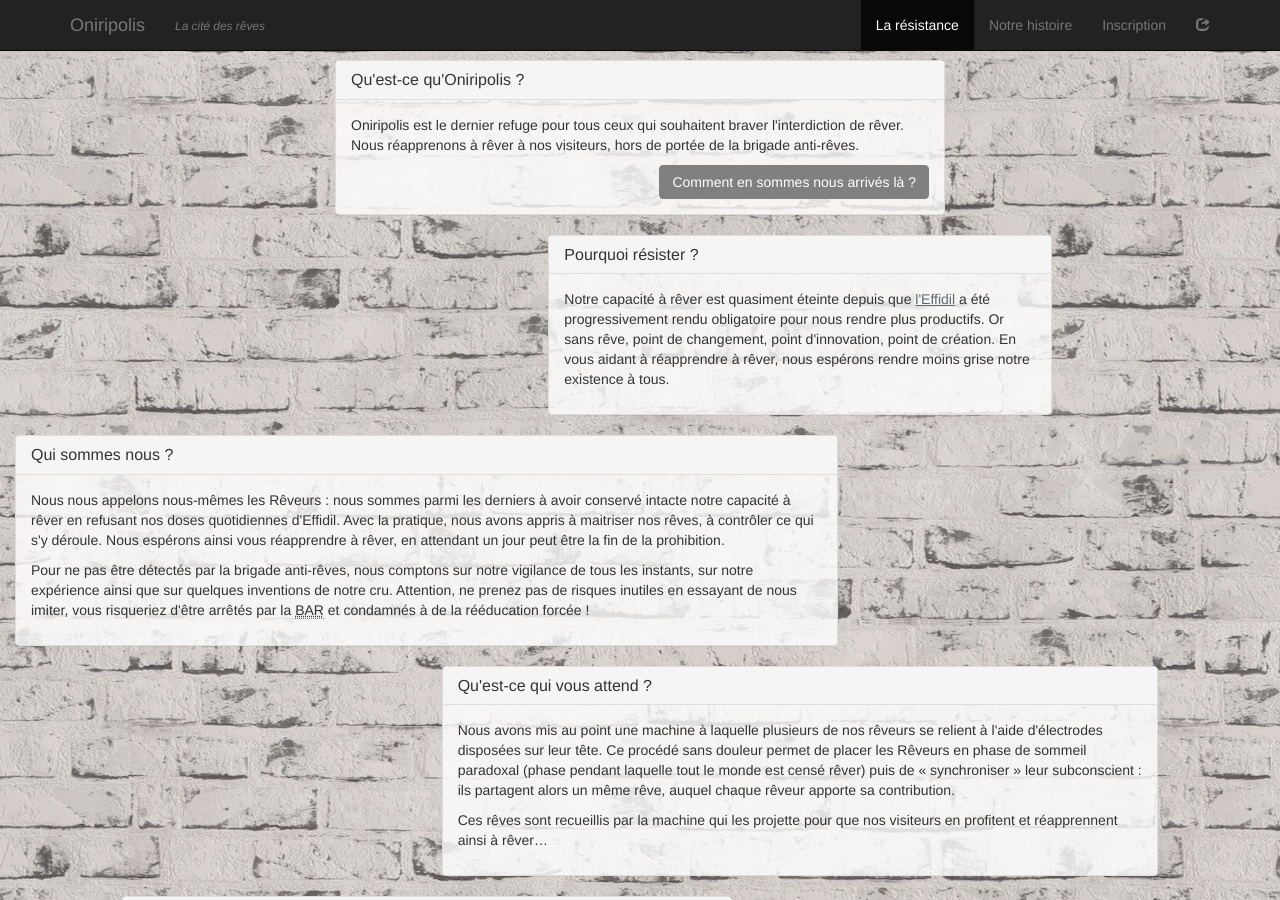
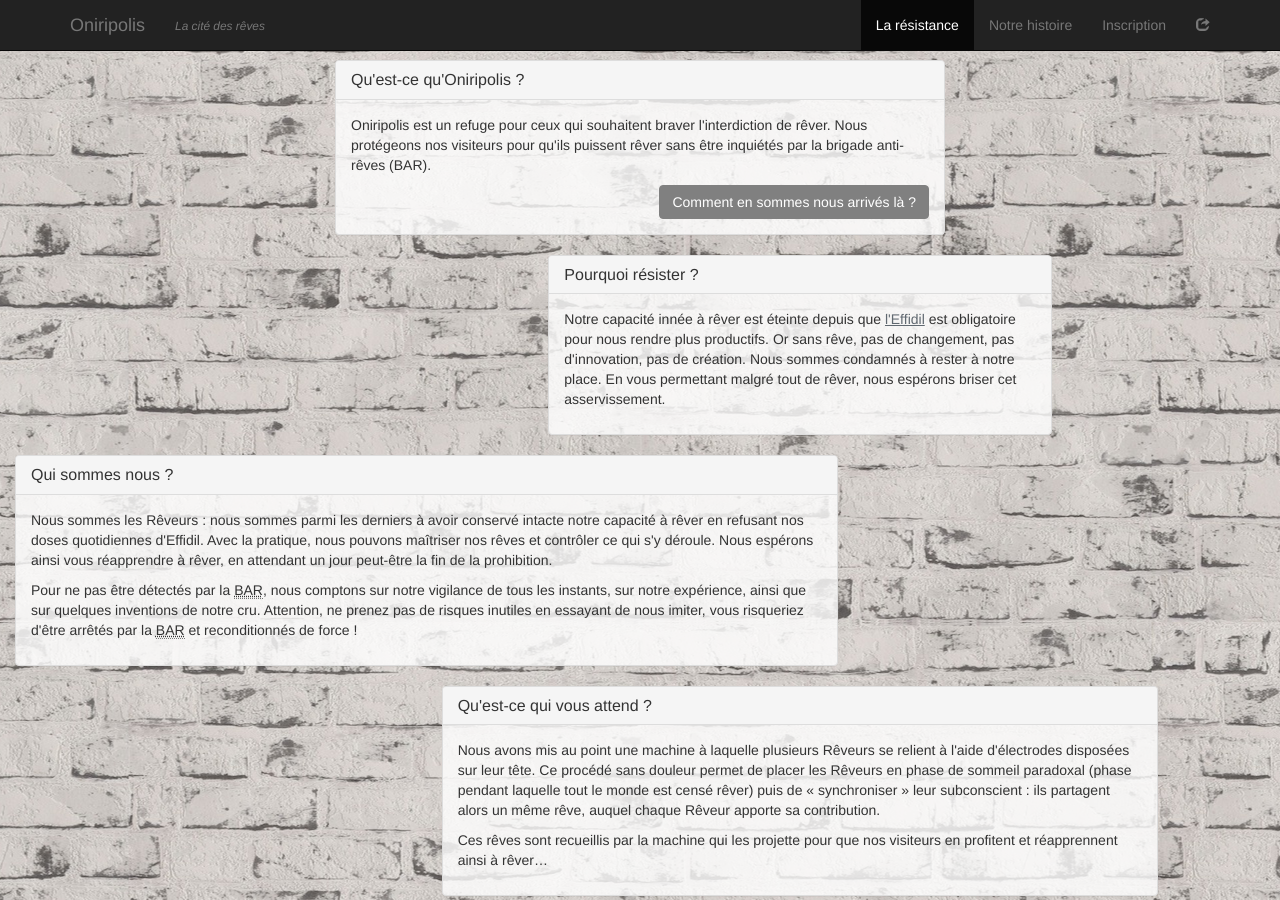
Before and after one commit to AdamSelene/oniripolis-staging, a Jekyll site: the page built from resistance.html, in a window 1280 px wide and 900 px high. Built offline with Jekyll 4.4.1, drawn with Linux system fonts in a browser that asks for light colours; comment, search, counter and statistics services are not loaded; some of the changed text lies outside the part shown.

Commit message:
Wording should now be clearer

```diff
--- a/resistance.html
+++ b/resistance.html
@@ -15,7 +15,7 @@ todo: "Manuel de la résistance, diaporama pour illustrer monde sans rêve, affi
 				</div>
 				<div class="panel-body">
 					<form action="history.html">
-						<p>Oniripolis est le dernier refuge pour tous ceux qui souhaitent braver l'interdiction de rêver. Nous réapprenons à rêver à nos visiteurs, hors de portée de la brigade anti-rêves.</p>
+						<p>Oniripolis est un refuge pour ceux qui souhaitent braver l'interdiction de rêver. Nous protégeons nos visiteurs pour qu'ils puissent rêver sans être inquiétés par la brigade anti-rêves (BAR).</p>
 						<button type="submit" class="btn btn-oniripolis pull-right">Comment en sommes nous arrivés là ?</button>
 					</form>
 				</div>
@@ -32,7 +32,7 @@ todo: "Manuel de la résistance, diaporama pour illustrer monde sans rêve, affi
 					<h3 class="panel-title">Pourquoi résister ?</h3>
 				</div>
 				<div class="panel-body">
-					<p>Notre capacité à rêver est quasiment éteinte depuis que <a href="history.html#drug" title="Effidil">l'Effidil</a> a été progressivement rendu obligatoire pour nous rendre plus productifs. Or sans rêve, point de changement, point d'innovation, point de création. En vous aidant à réapprendre à rêver, nous espérons rendre moins grise notre existence à tous.</p>
+					<p>Notre capacité innée à rêver est éteinte depuis que <a href="history.html#drug" title="Effidil">l'Effidil</a> est obligatoire pour nous rendre plus productifs. Or sans rêve, pas de changement, pas d'innovation, pas de création. Nous sommes condamnés à rester à notre place. En vous permettant malgré tout de rêver, nous espérons briser cet asservissement.</p>
 				</div>
 			</div>
 		</div>
@@ -47,8 +47,8 @@ todo: "Manuel de la résistance, diaporama pour illustrer monde sans rêve, affi
 					<h3 class="panel-title">Qui sommes nous ?</h3>
 				</div>
 				<div class="panel-body">
-					<p>Nous nous appelons nous-mêmes les Rêveurs : nous sommes parmi les derniers à avoir conservé intacte notre capacité à rêver en refusant nos doses quotidiennes d'Effidil. Avec la pratique, nous avons appris à maitriser nos rêves, à contrôler ce qui s'y déroule. Nous espérons ainsi vous réapprendre à rêver, en attendant un jour peut être la fin de la prohibition.</p>
-					<p>Pour ne pas être détectés par la brigade anti-rêves, nous comptons sur notre vigilance de tous les instants, sur notre expérience ainsi que sur quelques inventions de notre cru. Attention, ne prenez pas de risques inutiles en essayant de nous imiter, vous risqueriez d'être arrêtés par la <abbr title="Brigade anti-rêves">BAR</abbr> et condamnés à de la rééducation forcée !</p>
+					<p>Nous sommes les Rêveurs : nous sommes parmi les derniers à avoir conservé intacte notre capacité à rêver en refusant nos doses quotidiennes d'Effidil. Avec la pratique, nous pouvons maîtriser nos rêves et contrôler ce qui s'y déroule. Nous espérons ainsi vous réapprendre à rêver, en attendant un jour peut-être la fin de la prohibition.</p>
+					<p>Pour ne pas être détectés par la <abbr title="Brigade anti-rêves">BAR</abbr>, nous comptons sur notre vigilance de tous les instants, sur notre expérience, ainsi que sur quelques inventions de notre cru. Attention, ne prenez pas de risques inutiles en essayant de nous imiter, vous risqueriez d'être arrêtés par la <abbr title="Brigade anti-rêves">BAR</abbr> et reconditionnés de force !</p>
 				</div>
 			</div>
 		</div>
@@ -64,7 +64,7 @@ todo: "Manuel de la résistance, diaporama pour illustrer monde sans rêve, affi
 					<h3 class="panel-title">Qu'est-ce qui vous attend ?</h3>
 				</div>
 				<div class="panel-body">
-					<p>Nous avons mis au point une machine à laquelle plusieurs de nos rêveurs se relient à l'aide d'électrodes disposées sur leur tête. Ce procédé sans douleur permet de placer les Rêveurs en phase de sommeil paradoxal (phase pendant laquelle tout le monde est censé rêver) puis de &laquo; synchroniser &raquo; leur subconscient : ils partagent alors un même rêve, auquel chaque rêveur apporte sa contribution.</p>
+					<p>Nous avons mis au point une machine à laquelle plusieurs Rêveurs se relient à l'aide d'électrodes disposées sur leur tête. Ce procédé sans douleur permet de placer les Rêveurs en phase de sommeil paradoxal (phase pendant laquelle tout le monde est censé rêver) puis de &laquo; synchroniser &raquo; leur subconscient : ils partagent alors un même rêve, auquel chaque Rêveur apporte sa contribution.</p>
 					<p>Ces rêves sont recueillis par la machine qui les projette pour que nos visiteurs en profitent et réapprennent ainsi à rêver…</p>
 				</div>
 			</div>
@@ -81,7 +81,7 @@ todo: "Manuel de la résistance, diaporama pour illustrer monde sans rêve, affi
 					<h3 class="panel-title">Comment nous rendre visite ?</h3>
 				</div>
 				<div class="panel-body">
-					<p>Nous recevons régulièrement des visiteurs dans des lieux tenus secrets, à Paris et ailleurs. Lors de ces rendez-vous, nos rêveurs partent du moindre mot, de la moindre idée, de la moindre petite braise d'onirisme que l'Effidil n'a pas encore réussi à éteindre en vous, et s'en servent pour reconstruire  un rêve complet, sous vos yeux et en musique. N'ayez crainte : votre participation se limite à proposer une &laquo; graine de rêve &raquo; et votre anonymat est garanti. Chaque rêve dure environ 5 minutes pour une expérience d'une à deux heures au total.</p>
+					<p>Nous recevons régulièrement des visiteurs dans des lieux tenus secrets, à Paris ou ailleurs. Lors de ces rendez-vous, les Rêveurs partent du moindre mot, de la moindre idée, de la moindre petite braise d'onirisme que l'Effidil n'a pas encore réussi à éteindre en vous, et s'en servent pour reconstruire  un rêve complet, sous vos yeux et en musique. N'ayez crainte : votre participation se limite à proposer une &laquo; graine de rêve &raquo; et votre anonymat est garanti. Chaque rêve dure environ 5 minutes pour une expérience d'une à deux heures au total.</p>
 					<p>Assisterez-vous à des rêves paisibles ? À des rêves prémonitoires ? À des cauchemars peut-être ? Il n'y a qu'un seul moyen de savoir : <a href="#contact" data-toggle="modal" data-target="#signup" title="Inscrivez-vous">inscrivez-vous</a> pour être tenus informés de nos prochains rendez-vous.</p>
 				</div>
 			</div>
@@ -98,7 +98,7 @@ todo: "Manuel de la résistance, diaporama pour illustrer monde sans rêve, affi
 					<h3 class="panel-title">Où nous retrouver ?</h3>
 				</div>
 				<div class="panel-body">
-					<p>Pour échapper à la vigilance de la <abbr title="Brigade anti-rêves">BAR</abbr>, Oniripolis change constamment de lieu et n'ouvre à chaque fois ses portes que pendant quelques heures à peine. Pour ne pas manquer ces rendez-vous, une seule solution : <a href="#contact" data-toggle="modal" data-target="#signup" title="Inscrivez-vous">inscrivez-vous</a> pour recevoir nos invitations, ou suivez nous sur <a href="http://twitter.com/oniripolis" title="Oniripolis sur Twitter">Twitter</a> et / ou <a href="http://facebook.com/oniripolis" title="Oniripolis sur Facebook">Facebook</a>.</p>
+					<p>Pour échapper à la vigilance de la <abbr title="Brigade anti-rêves">BAR</abbr>, Oniripolis change souvent de lieu et n'ouvre à chaque fois ses portes que pendant quelques heures à peine. Pour ne pas manquer ces rendez-vous, <a href="#contact" data-toggle="modal" data-target="#signup" title="Inscrivez-vous">inscrivez-vous</a> pour recevoir nos invitations, ou suivez nous sur <a href="http://twitter.com/oniripolis" title="Oniripolis sur Twitter">Twitter</a> et / ou <a href="http://facebook.com/oniripolis" title="Oniripolis sur Facebook">Facebook</a>.</p>
 </p>
 				</div>
 			</div>
```
